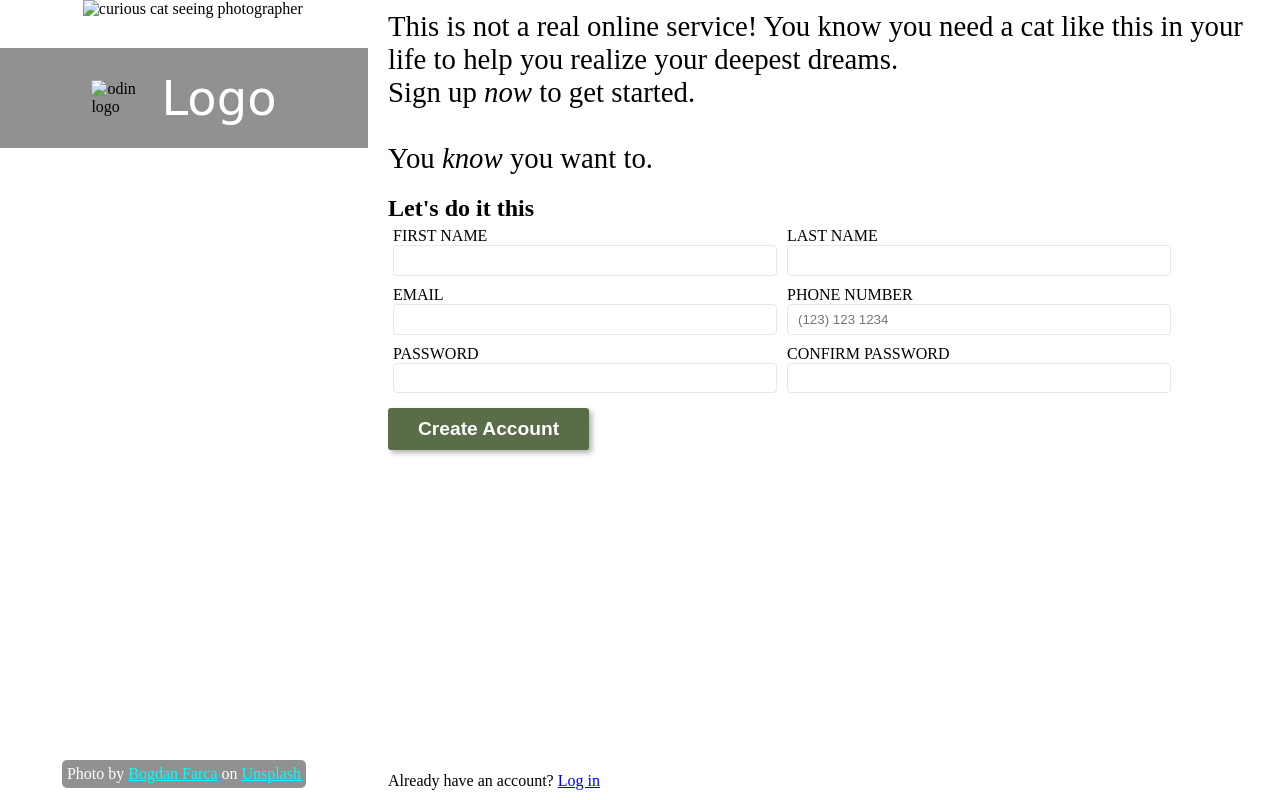
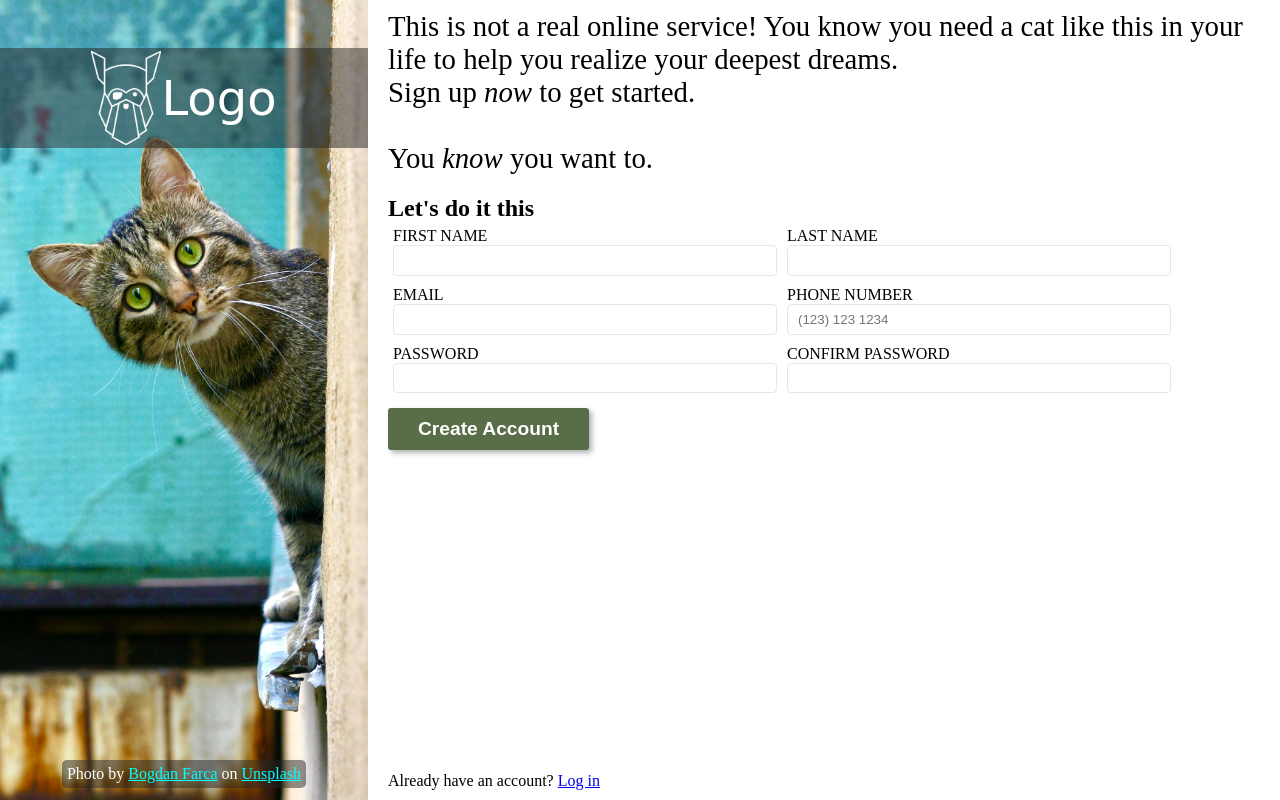
Before and after one commit to rolckeirnad/TOP-sign-up-form, a plain HTML site: page index.html in a window 1280 px wide. Drawn offline with Linux system fonts and the light colour scheme; a web font is replaced by a local one.

Commit message:
Move images to img folder

```diff
--- a/index.html
+++ b/index.html
@@ -11,9 +11,9 @@
 
 <body>
   <div class="sideImage">
-    <img src="./bogdan-farca-CEx86maLUSc-unsplash.jpg" alt="curious cat seeing photographer">
+    <img src="./img/bogdan-farca-CEx86maLUSc-unsplash.jpg" alt="curious cat seeing photographer">
     <div class="logoSection">
-      <img src="./odin-lined.png" alt="odin logo">
+      <img src="./img/odin-lined.png" alt="odin logo">
       <span class="logoText">Logo</span>
     </div>
     <div class="sideImageFooter">
```
Also changed, not shown: img/bogdan-farca-CEx86maLUSc-unsplash.jpg (added), img/favicon.ico (added), img/odin-lined.png (added), sign-up-form.png (added).
